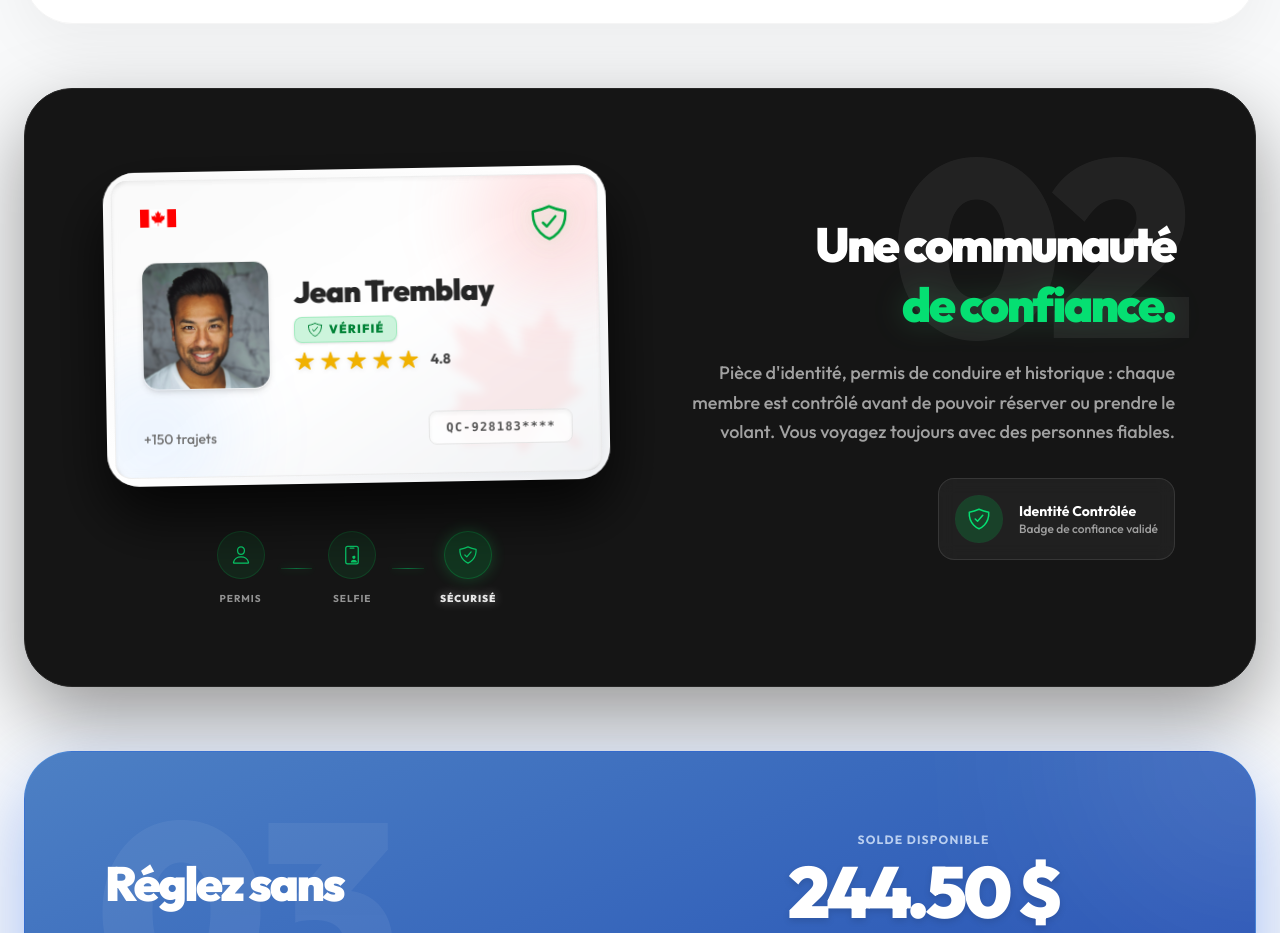
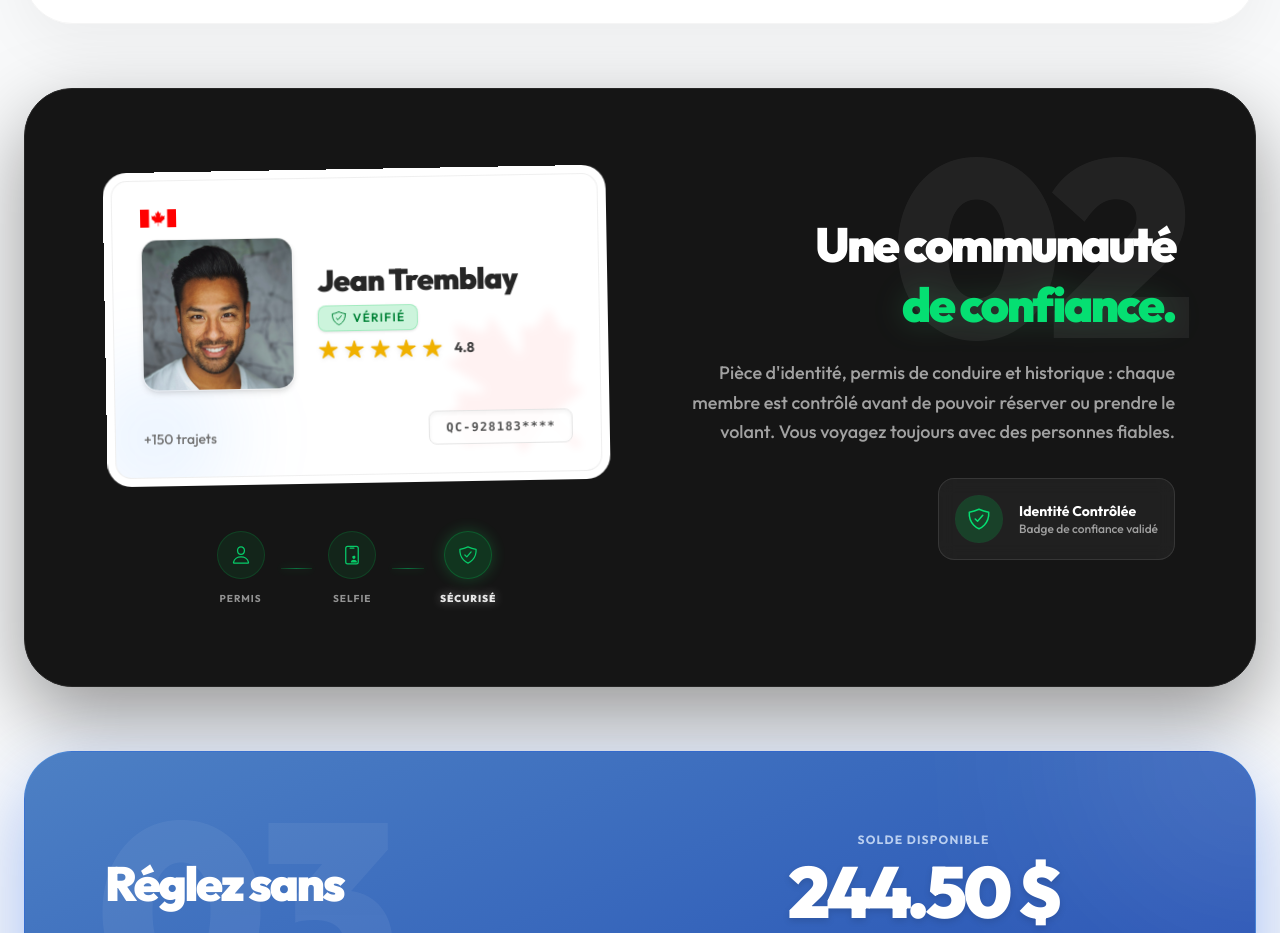
Before and after one commit to artsiders/wigo-express, a Next.js app: page / in a window 1280 px wide. Shown: the part 2260-3193 px from the top of the page. Built offline with nearby package versions, Linux system fonts and the light colour scheme.

Commit message:
Refactor WigoExpress component to improve card scaling logic and enhance layout; update image and text styles for better visual consistency and user experience.

```diff
--- a/app/page.tsx
+++ b/app/page.tsx
@@ -132,7 +132,8 @@ export default function WigoExpress() {
       // 4. 🌟 NARRATIVE SCROLL: STACKING CARDS
       const stackCards = gsap.utils.toArray(".stack-card") as HTMLElement[];
       stackCards.forEach((card, i) => {
-        if (i !== stackCards.length - 1) { // Don't scale the last card
+        if (i !== stackCards.length - 1) {
+          // Don't scale the last card
           const nextCard = stackCards[i + 1];
           gsap.to(card, {
             scale: 0.92,
@@ -141,7 +142,7 @@ export default function WigoExpress() {
             scrollTrigger: {
               trigger: nextCard,
               // Starts exactly when the next card's top touches the bottom of the sticky card
-              start: () => `top ${(96 + i * 32) + card.offsetHeight}`,
+              start: () => `top ${96 + i * 32 + card.offsetHeight}`,
               // Ends when the next card reaches its own sticky point
               end: () => `top ${96 + (i + 1) * 32}`,
               scrub: true,
@@ -405,7 +406,6 @@ export default function WigoExpress() {
         </div>
 
         <div className="container mx-auto px-6 relative pb-20">
-
           {/* Card 1 : Le bon départ */}
           <div className="stack-card sticky top-24 z-10 w-full min-h-[50vh] xl:min-h-[60vh] bg-white rounded-[2.5rem] lg:rounded-[3rem] shadow-[0_20px_60px_rgba(0,0,0,0.05)] border border-neutral-100 p-8 lg:p-14 xl:p-20 flex flex-col lg:flex-row items-center gap-12 lg:gap-16 mb-[8vh] overflow-hidden">
             {/* Background absolute text */}
@@ -507,7 +507,7 @@ export default function WigoExpress() {
 
             <div className="flex-1 w-full relative z-10 flex flex-col items-center justify-center mt-10 lg:mt-0">
               {/* 3D Canadian Premium ID Card */}
-               <div className="w-full max-w-lg aspect-[1.6] bg-linear-to-br from-neutral-100 via-white to-gray-200 rounded-4xl p-2 shadow-[0_30px_60px_rgba(0,0,0,0.8),inset_0_2px_15px_rgba(255,255,255,1)] relative z-20 transform -rotate-1 hover:rotate-0 hover:scale-[1.02] transition-all duration-500 mx-auto">
+              <div className="w-full max-w-lg aspect-[1.6] bg-white rounded-3xl p-2 relative z-20 transform -rotate-1 hover:rotate-0 hover:scale-[1.02] transition-all duration-500 mx-auto">
                 <Image
                   src="/images/canada-flag-icon.png"
                   alt="Canada"
@@ -515,12 +515,9 @@ export default function WigoExpress() {
                   height={300}
                   className="object-contain absolute bottom-0 right-0 w-48 h-48 -rotate-45 opacity-10 pointer-events-none"
                 />
-                  <div className="border border-neutral-200/60 rounded-2xl p-5 sm:p-7 h-full relative z-10 overflow-hidden text-left shadow-inner flex flex-col justify-between bg-white/40 backdrop-blur-xs">
-                    <div className="absolute -top-10 -right-10 w-40 h-40 bg-red-400/20 rounded-full blur-2xl pointer-events-none"></div>
+                <div className="border border-neutral-200/60 rounded-2xl p-5 sm:p-7 h-full relative z-10 overflow-hidden text-left flex flex-col justify-between bg-white/50 backdrop-blur-xs">
                   <div className="absolute -bottom-10 -left-10 w-40 h-40 bg-blue-400/10 rounded-full blur-2xl pointer-events-none"></div>
 
-                    {/* Top row */}
-                    <div className="flex justify-between items-start">
                   <Image
                     src="/images/canada-flag.png"
                     alt="Canada"
@@ -528,12 +525,10 @@ export default function WigoExpress() {
                     height={36}
                     className="object-contain"
                   />
-                      <IoShieldCheckmarkOutline className="w-8 h-8 sm:w-10 sm:h-10 text-green-600 drop-shadow-[0_0_10px_rgba(34,197,94,0.3)]" />
-                    </div>
 
                   {/* Profile row */}
                   <div className="flex gap-5 sm:gap-6 items-center relative z-10">
-                      <div className="w-24 h-24 sm:w-32 sm:h-32 aspect-square rounded-2xl overflow-hidden relative shadow-md shrink-0 border border-black/5">
+                    <div className="w-24 h-24 sm:w-38 sm:h-38 aspect-square rounded-2xl overflow-hidden relative shadow-md shrink-0 border border-black/5">
                       <Image
                         src="/images/profile.jpg"
                         alt="Conducteur"
@@ -547,12 +542,16 @@ export default function WigoExpress() {
                           Jean Tremblay
                         </span>
                       </div>
-                        <div className="inline-flex items-center gap-1.5 px-3 py-1 bg-green-500/20 text-green-700 text-[10px] sm:text-xs font-black uppercase rounded-lg tracking-widest leading-none mb-1 shadow-sm border border-green-500/20 w-max">
-                           <IoShieldCheckmarkOutline className="w-3.5 h-3.5 sm:w-4 sm:h-4" /> Vérifié
+                      <div className="inline-flex items-center gap-1.5 px-3 py-1 bg-green-500/20 text-green-700 text-[10px] sm:text-xs font-semibold uppercase rounded-lg tracking-widest leading-none mb-1 shadow-sm border border-green-500/20 w-max">
+                        <IoShieldCheckmarkOutline className="w-3.5 h-3.5 sm:w-4 sm:h-4" />{" "}
+                        Vérifié
                       </div>
                       <div className="flex items-center gap-1.5 text-yellow-500 mt-1">
                         {[...Array(5)].map((_, i) => (
-                            <IoStar key={i} className="h-4 w-4 sm:h-5 sm:w-5 drop-shadow-[0_1px_2px_rgba(0,0,0,0.1)]" />
+                          <IoStar
+                            key={i}
+                            className="h-4 w-4 sm:h-5 sm:w-5 drop-shadow-[0_1px_2px_rgba(0,0,0,0.1)]"
+                          />
                         ))}
                         <span className="font-bold text-neutral-700 ml-1.5 text-xs sm:text-sm">
                           4.8
@@ -615,8 +614,7 @@ export default function WigoExpress() {
 
             <div className="flex-1 w-full relative z-10">
               <h2 className="text-3xl md:text-4xl lg:text-5xl font-black tracking-tighter mb-6 leading-tight text-white">
-                Réglez sans <br />
-                  y penser.
+                Réglez sans <br />y penser.
               </h2>
               <p className="text-lg text-blue-100/80 font-medium max-w-lg mb-8 leading-relaxed">
                 Pas besoin de monnaie en voiture. Votre place est payée en ligne
@@ -625,9 +623,11 @@ export default function WigoExpress() {
               </p>
               <div className="flex items-center gap-3">
                 <div className="w-12 h-12 bg-white/10 rounded-full flex items-center justify-center text-white backdrop-blur-sm">
-                   <IoWalletOutline className="text-xl"/>
+                  <IoWalletOutline className="text-xl" />
                 </div>
-                 <span className="text-sm font-bold tracking-widest uppercase text-white">Paiement Wigo Garanti</span>
+                <span className="text-sm font-bold tracking-widest uppercase text-white">
+                  Paiement Wigo Garanti
+                </span>
               </div>
             </div>
 
@@ -672,9 +672,7 @@ export default function WigoExpress() {
                       </p>
                     </div>
                     <div className="text-right shrink-0 ml-2">
-                       <p className="font-bold text-lg text-white">
-                         - 35.00 $
-                       </p>
+                      <p className="font-bold text-lg text-white">- 35.00 $</p>
                     </div>
                   </div>
                 </div>
```
Lines whose indentation alone changed are shown as unchanged.
